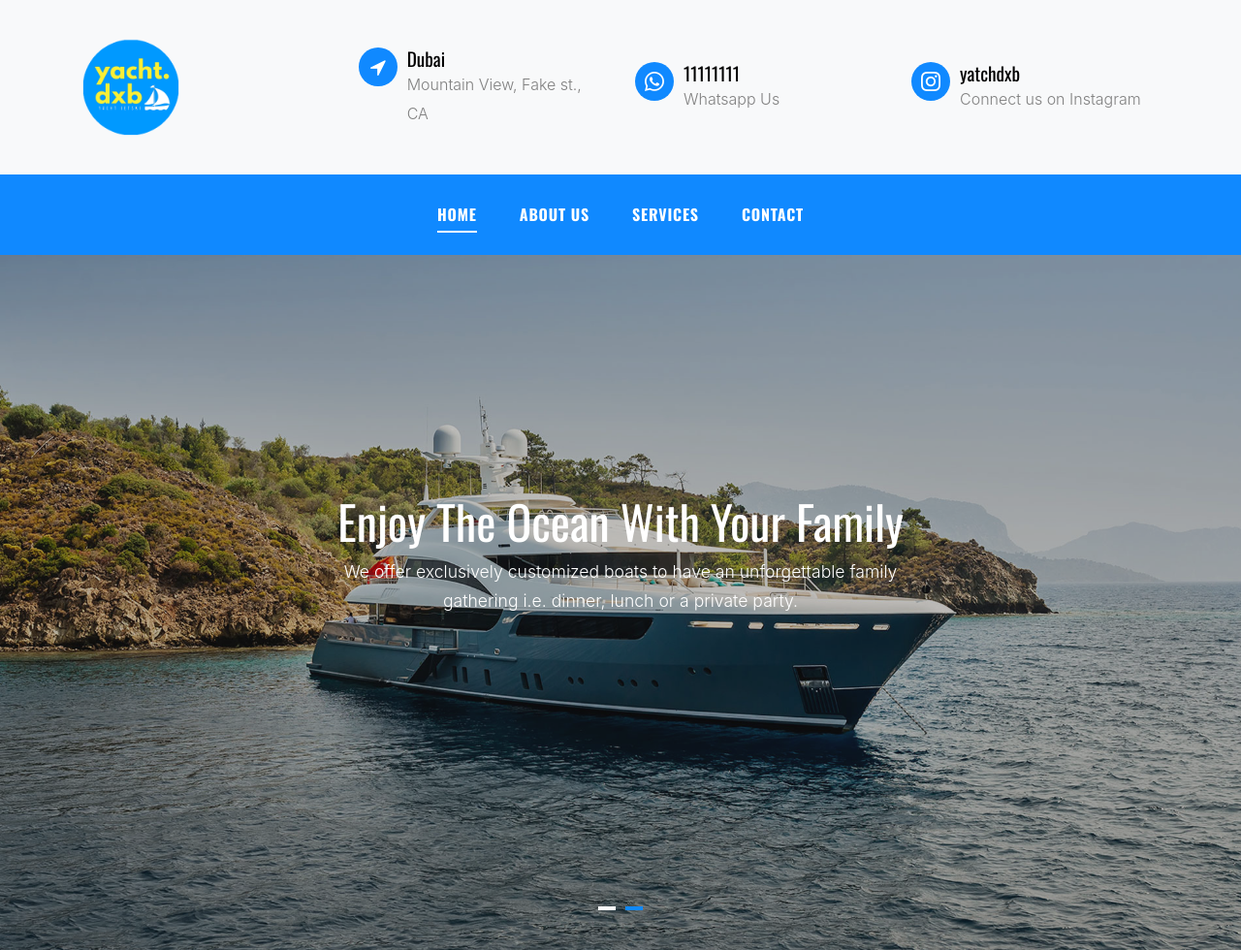
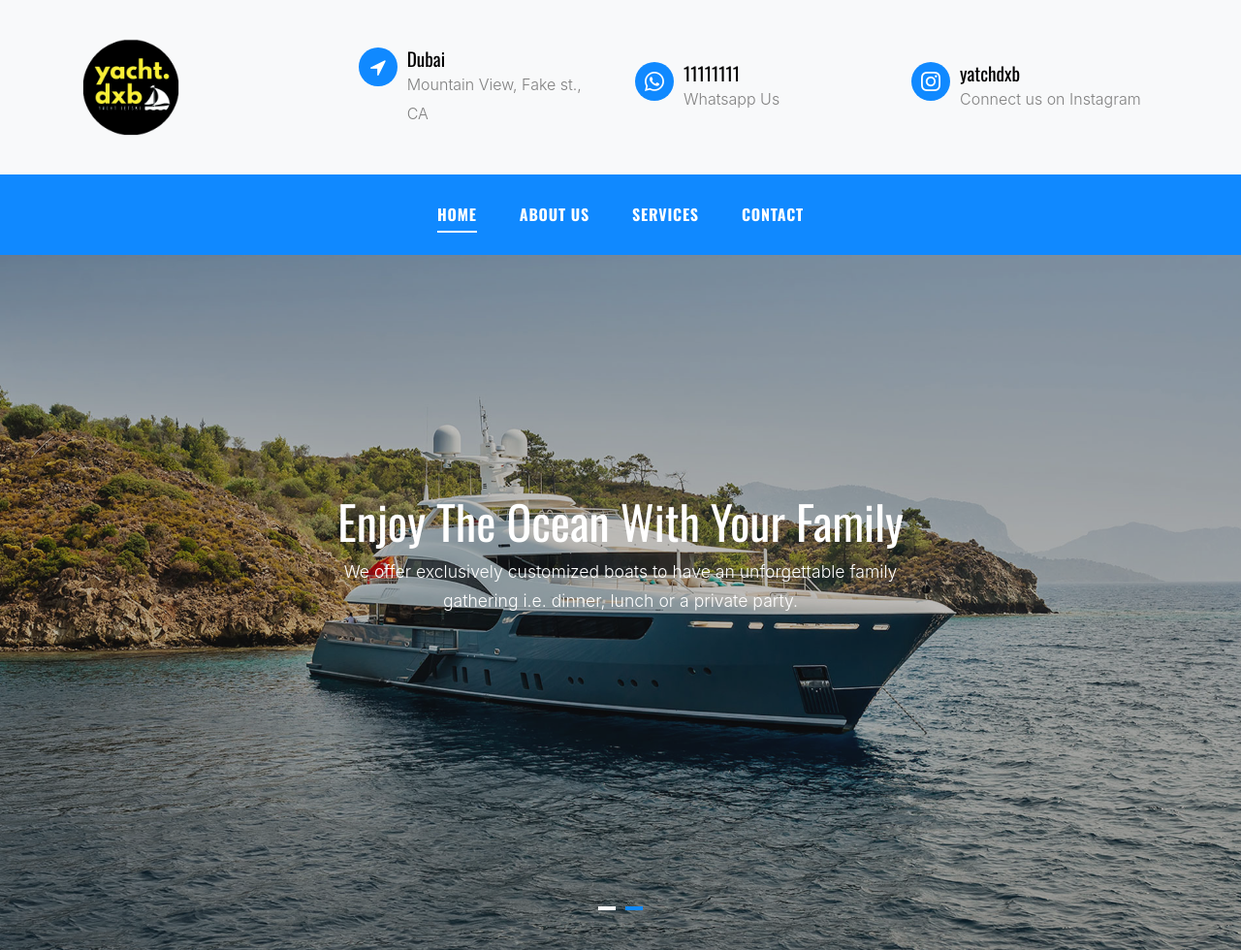
Before and after one commit to iamafiverruser/iamafiverruser.gothub.io, a plain HTML site: page index.html in a window 1280 px wide. Shown: the top 980 px of the page at 97% size. Drawn offline with nearby package versions, Linux system fonts and the light colour scheme; files whose address does not match are found by name; a web font is replaced by a local one.

Commit message:
Update index.html

```diff
--- a/index.html
+++ b/index.html
@@ -58,7 +58,7 @@
         <div class="row align-items-center">
           <div class="col-6 col-lg-3">
             <a href="index.html">
-              <img src="images/logo2.png" alt="" class="img-fluid" width="100" height="100">
+              <img src="images/logo3.png" alt="" class="img-fluid" width="100" height="100">
               <!-- <strong>Water</strong>Boat -->
             </a>
           </div>
```
